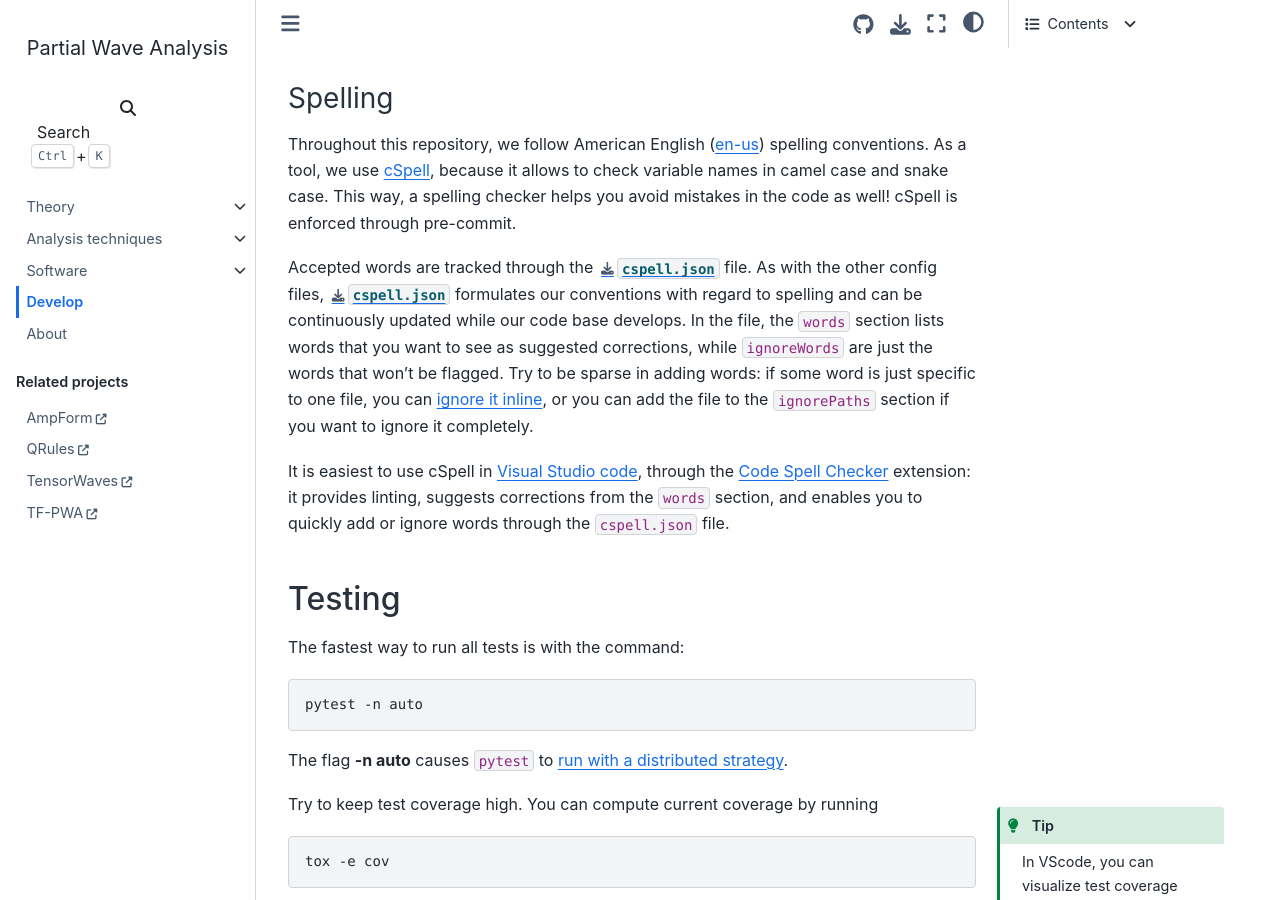
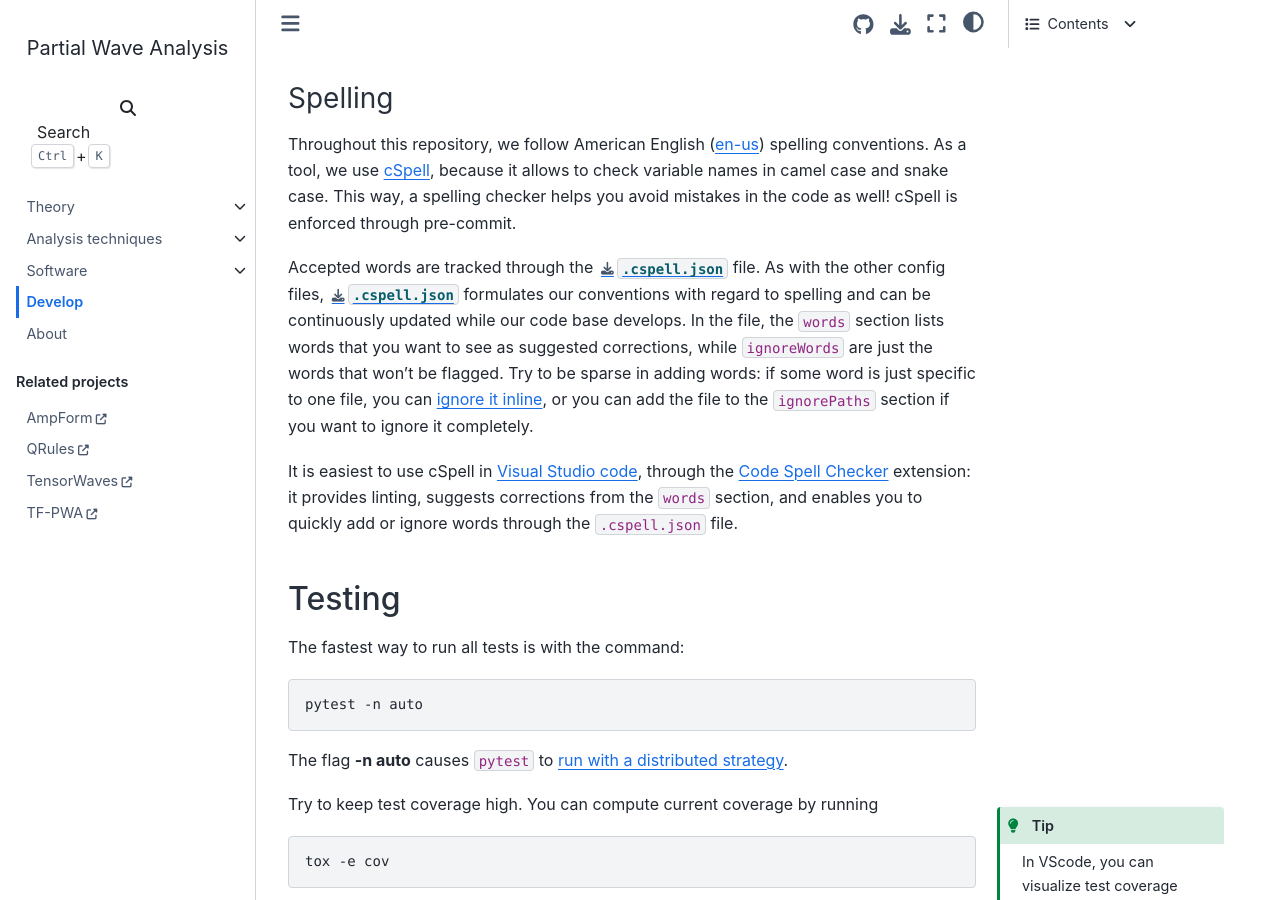
Before and after one commit to ComPWA/PWA-pages, a Sphinx documentation site: the page built from docs/develop.md, in a window 1280 px wide and 900 px high, scrolled down 5404 px. Built offline with Sphinx 7.4.7 and the Sphinx Book theme 1.1.4, drawn with Linux system fonts in a browser that asks for light colours; pages that are not in the unit, such as notebooks, are missing from menus.

```diff
--- a/docs/develop.md
+++ b/docs/develop.md
@@ -358,21 +358,22 @@ because it allows to check variable names in camel case and snake case. This
 way, a spelling checker helps you avoid mistakes in the code as well! cSpell is
 enforced through pre-commit.
 
-Accepted words are tracked through the {download}`cspell.json <../cspell.json>`
-file. As with the other config files, {download}`cspell.json <../cspell.json>`
-formulates our conventions with regard to spelling and can be continuously
-updated while our code base develops. In the file, the `words` section lists
-words that you want to see as suggested corrections, while `ignoreWords` are
-just the words that won't be flagged. Try to be sparse in adding words: if some
-word is just specific to one file, you can
-[ignore it inline](https://www.npmjs.com/package/cspell#ignore), or you can add
-the file to the `ignorePaths` section if you want to ignore it completely.
+Accepted words are tracked through the
+{download}`.cspell.json <../.cspell.json>` file. As with the other config
+files, {download}`.cspell.json <../.cspell.json>` formulates our conventions
+with regard to spelling and can be continuously updated while our code base
+develops. In the file, the `words` section lists words that you want to see as
+suggested corrections, while `ignoreWords` are just the words that won't be
+flagged. Try to be sparse in adding words: if some word is just specific to one
+file, you can [ignore it inline](https://www.npmjs.com/package/cspell#ignore),
+or you can add the file to the `ignorePaths` section if you want to ignore it
+completely.
 
 It is easiest to use cSpell in {ref}`develop:Visual Studio Code`, through the
 [Code Spell Checker](https://marketplace.visualstudio.com/items?itemName=streetsidesoftware.code-spell-checker)
 extension: it provides linting, suggests corrections from the {code}`words`
 section, and enables you to quickly add or ignore words through the
-{file}`cspell.json` file.
+{file}`.cspell.json` file.
 
 ## Testing
 
```
Also changed, not shown: .cspell.json, .pre-commit-config.yaml, 3 other files.
